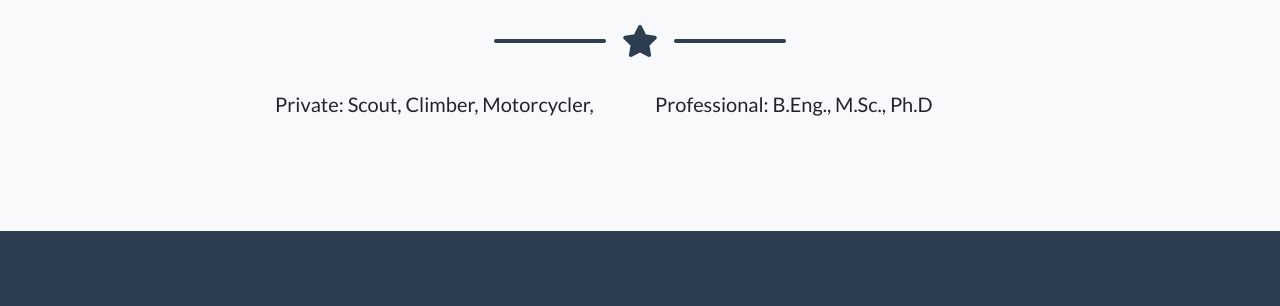
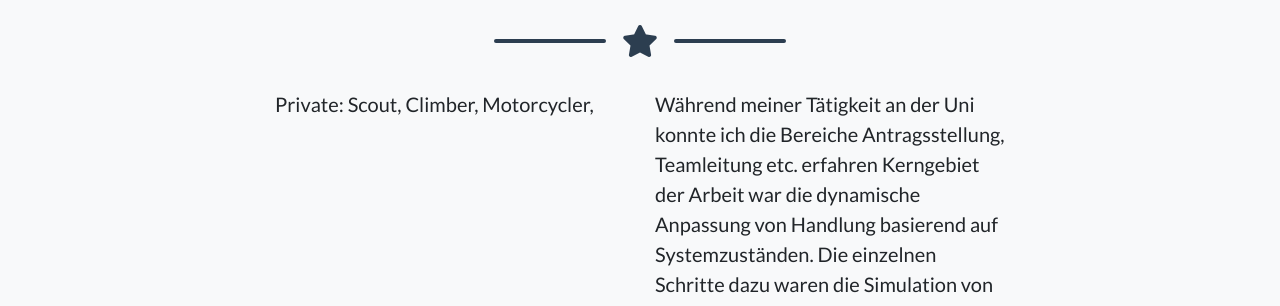
Before and after one commit to ThomasVoss/ThomasVoss.github.io, a website with bundled scripts: page index.html in a window 1280 px wide. Shown: the part 922-1228 px from the top of the page. Built offline with nearby package versions, Linux system fonts and the light colour scheme.

Commit message:
das berufliche Profil angefangen

```diff
--- a/index.html
+++ b/index.html
@@ -90,12 +90,17 @@
       <!-- About Section Content -->
       <div class="row">
         <div class="col-lg-4 ml-auto">
-          <p class="lead">
-			  Private: Scout, Climber, Motorcycler,
-		  </p>
+        <p class="lead">
+        Private: Scout, Climber, Motorcycler,
+		    </p>
         </div>
         <div class="col-lg-4 mr-auto">
-			<p class="lead">Professional: B.Eng., M.Sc., Ph.D</p>
+			  <p class="lead">Während meiner Tätigkeit an der Uni konnte ich die Bereiche Antragsstellung, Teamleitung etc. erfahren
+        Kerngebiet der Arbeit war die dynamische Anpassung von Handlung basierend auf Systemzuständen.
+        Die einzelnen Schritte dazu waren die Simulation von Abläufen, Datenauswertung und Aufbereitung, Training von KI Modellen und Bereitstellung der Modelle auf eigenen Servern.
+        Entscheidend hierbei ist, dass ich neben der Informatikperspektive auch mein Ingeneiurshintergrund nutzen kann um
+        Professional: B.Eng., M.Sc., Ph.D
+        </p>
         </div>
       </div>
 
```
